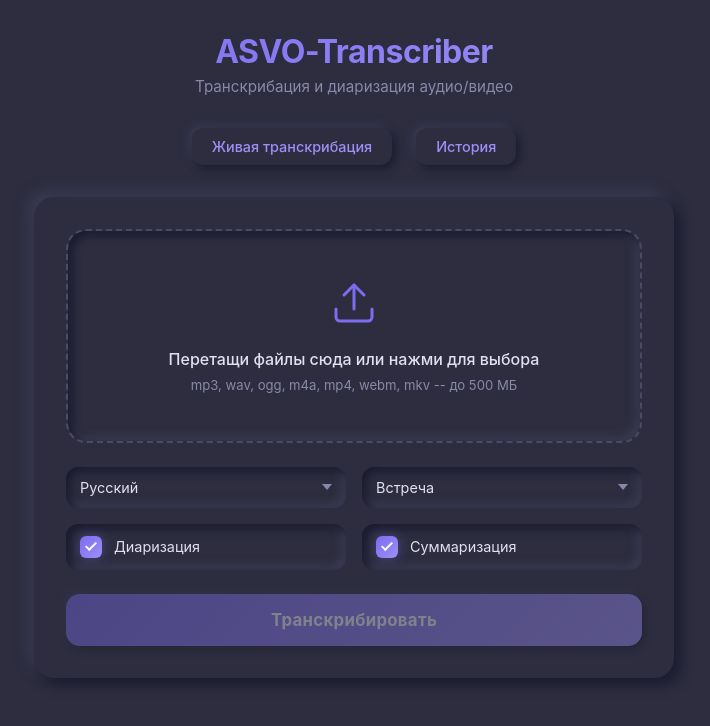
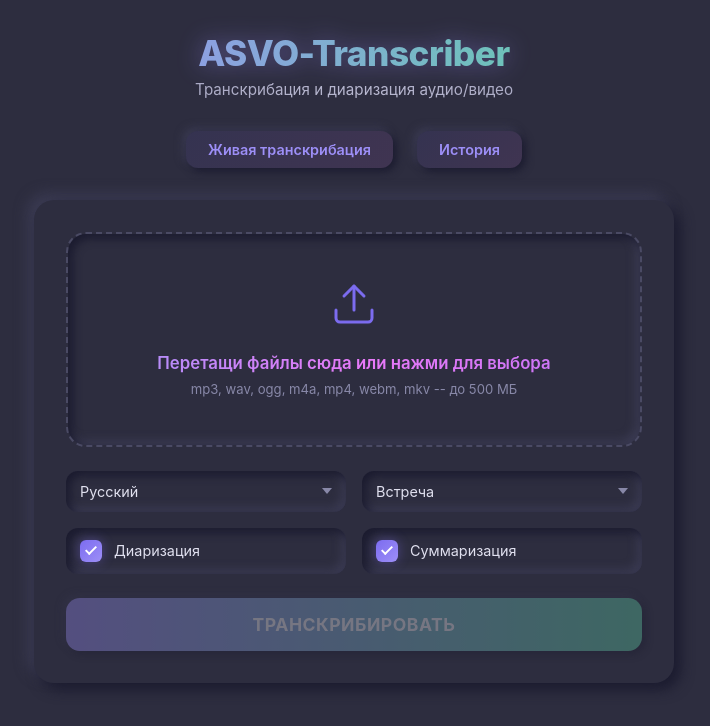
Before and after one commit to gitPHhuber/Voice-to-Text-Service-for-Business, a FastAPI app: page / in a window 1280 px wide. Shown: the top 726 px of the page, without its empty margins (286-996 px from the left). Run offline with FastAPI, Linux system fonts and the light colour scheme; parts of the project's set-up code (start-up, migrations or seed data) failed here and were passed over.

Commit message:
Add animated gradient effects: flowing text, rainbow button, shimmer nav, glow progress

```diff
--- a/backend/templates/index.html
+++ b/backend/templates/index.html
@@ -44,20 +44,43 @@ body {
   margin-bottom: 2rem;
 }
 
-.header h1 {
-  font-size: 2rem;
-  font-weight: 700;
-  background: linear-gradient(135deg, var(--accent-1), var(--accent-2));
+@keyframes gradient-flow {
+  0% { background-position: 0% 50%; }
+  50% { background-position: 100% 50%; }
+  100% { background-position: 0% 50%; }
+}
+
+@keyframes glow-pulse {
+  0%, 100% { filter: drop-shadow(0 0 6px rgba(124,108,240,0.3)); }
+  50% { filter: drop-shadow(0 0 14px rgba(157,143,247,0.5)); }
+}
+
+.gradient-text {
+  background: linear-gradient(270deg, #7c6cf0, #e879f9, #38bdf8, #5ed4a5, #9d8ff7);
+  background-size: 400% 400%;
   -webkit-background-clip: text;
   -webkit-text-fill-color: transparent;
   background-clip: text;
+  animation: gradient-flow 6s ease infinite;
+}
+
+.header h1 {
+  font-size: 2.2rem;
+  font-weight: 800;
   letter-spacing: -0.5px;
+  animation: glow-pulse 3s ease infinite;
 }
 
 .header .subtitle {
   color: var(--text-dim);
   font-size: 0.95rem;
   margin-top: 0.35rem;
+  background: linear-gradient(270deg, #8888a8, #b8b8d0, #8888a8);
+  background-size: 200% 200%;
+  -webkit-background-clip: text;
+  -webkit-text-fill-color: transparent;
+  background-clip: text;
+  animation: gradient-flow 4s ease infinite;
 }
 
 /* --- Nav links --- */
@@ -69,18 +92,31 @@ body {
 }
 
 .nav-links a {
-  color: var(--accent-2);
   text-decoration: none;
   font-size: 0.9rem;
-  font-weight: 500;
-  padding: 10px 20px;
+  font-weight: 600;
+  padding: 10px 22px;
   border-radius: var(--radius-input);
   box-shadow: var(--neu-outset-sm);
-  transition: all 0.2s;
+  transition: all 0.3s;
+  background: linear-gradient(135deg, rgba(124,108,240,0.1), rgba(232,121,249,0.1));
+  color: var(--accent-2);
+  position: relative;
+  overflow: hidden;
 }
 
+.nav-links a::before {
+  content: '';
+  position: absolute;
+  top: 0; left: -100%; width: 100%; height: 100%;
+  background: linear-gradient(90deg, transparent, rgba(157,143,247,0.15), transparent);
+  transition: left 0.5s;
+}
+
+.nav-links a:hover::before { left: 100%; }
+
 .nav-links a:hover {
-  box-shadow: var(--neu-inset);
+  box-shadow: var(--neu-outset-sm), 0 0 20px rgba(124,108,240,0.2);
   color: #fff;
 }
 
@@ -112,16 +148,27 @@ body {
   background: rgba(124, 108, 240, 0.06);
 }
 
+@keyframes float-icon {
+  0%, 100% { transform: translateY(0); }
+  50% { transform: translateY(-6px); }
+}
+
 .upload-zone .icon {
-  font-size: 2.5rem;
+  font-size: 2.8rem;
   margin-bottom: 0.75rem;
   display: block;
+  animation: float-icon 3s ease-in-out infinite;
 }
 
 .upload-zone .label {
-  font-size: 1rem;
-  font-weight: 500;
-  color: var(--text);
+  font-size: 1.05rem;
+  font-weight: 600;
+  background: linear-gradient(270deg, #7c6cf0, #e879f9, #38bdf8);
+  background-size: 300% 300%;
+  -webkit-background-clip: text;
+  -webkit-text-fill-color: transparent;
+  background-clip: text;
+  animation: gradient-flow 4s ease infinite;
 }
 
 .upload-zone .hint {
@@ -246,20 +293,36 @@ input[type="file"] { display: none; }
   padding: 16px 24px;
   border: none;
   border-radius: var(--radius-btn);
-  font-size: 1.05rem;
+  font-size: 1.1rem;
   font-weight: 700;
   font-family: inherit;
   color: #fff;
-  background: linear-gradient(135deg, var(--accent-1), var(--accent-2));
-  box-shadow: var(--neu-outset), 0 4px 20px rgba(124, 108, 240, 0.25);
+  background: linear-gradient(270deg, #7c6cf0, #e879f9, #38bdf8, #5ed4a5, #9d8ff7);
+  background-size: 400% 400%;
+  animation: gradient-flow 5s ease infinite;
+  box-shadow: var(--neu-outset), 0 4px 24px rgba(124, 108, 240, 0.3);
   cursor: pointer;
-  transition: all 0.15s;
-  letter-spacing: 0.3px;
+  transition: all 0.25s;
+  letter-spacing: 0.5px;
+  text-transform: uppercase;
+  position: relative;
+  overflow: hidden;
 }
 
+.btn-submit::after {
+  content: '';
+  position: absolute;
+  top: -50%; left: -50%; width: 200%; height: 200%;
+  background: radial-gradient(circle, rgba(255,255,255,0.1) 0%, transparent 60%);
+  opacity: 0;
+  transition: opacity 0.3s;
+}
+
+.btn-submit:hover::after { opacity: 1; }
+
 .btn-submit:hover {
-  box-shadow: var(--neu-outset), 0 6px 28px rgba(124, 108, 240, 0.4);
-  transform: translateY(-1px);
+  box-shadow: var(--neu-outset), 0 8px 32px rgba(124, 108, 240, 0.5), 0 0 40px rgba(232,121,249,0.2);
+  transform: translateY(-2px);
 }
 
 .btn-submit:active {
@@ -268,8 +331,9 @@ input[type="file"] { display: none; }
 }
 
 .btn-submit:disabled {
-  opacity: 0.4;
+  opacity: 0.35;
   cursor: not-allowed;
+  animation: none;
   transform: none;
   box-shadow: var(--neu-outset-sm);
 }
@@ -327,7 +391,9 @@ input[type="file"] { display: none; }
 
 .progress-bar {
   height: 100%;
-  background: linear-gradient(90deg, var(--accent-1), var(--accent-2));
+  background: linear-gradient(270deg, #7c6cf0, #e879f9, #38bdf8, #5ed4a5, #9d8ff7);
+  background-size: 400% 400%;
+  animation: gradient-flow 3s ease infinite;
   border-radius: 10px;
   transition: width 0.5s ease;
   display: flex;
@@ -338,6 +404,7 @@ input[type="file"] { display: none; }
   color: #fff;
   min-width: 2.5rem;
   text-shadow: 0 1px 3px rgba(0,0,0,0.3);
+  box-shadow: 0 0 12px rgba(124,108,240,0.3);
 }
 
 /* --- Step dots --- */
@@ -448,7 +515,7 @@ input[type="file"] { display: none; }
 
   <!-- Header -->
   <div class="header">
-    <h1>ASVO-Transcriber</h1>
+    <h1 class="gradient-text">ASVO-Transcriber</h1>
     <p class="subtitle">Транскрибация и диаризация аудио/видео</p>
   </div>
 
```
